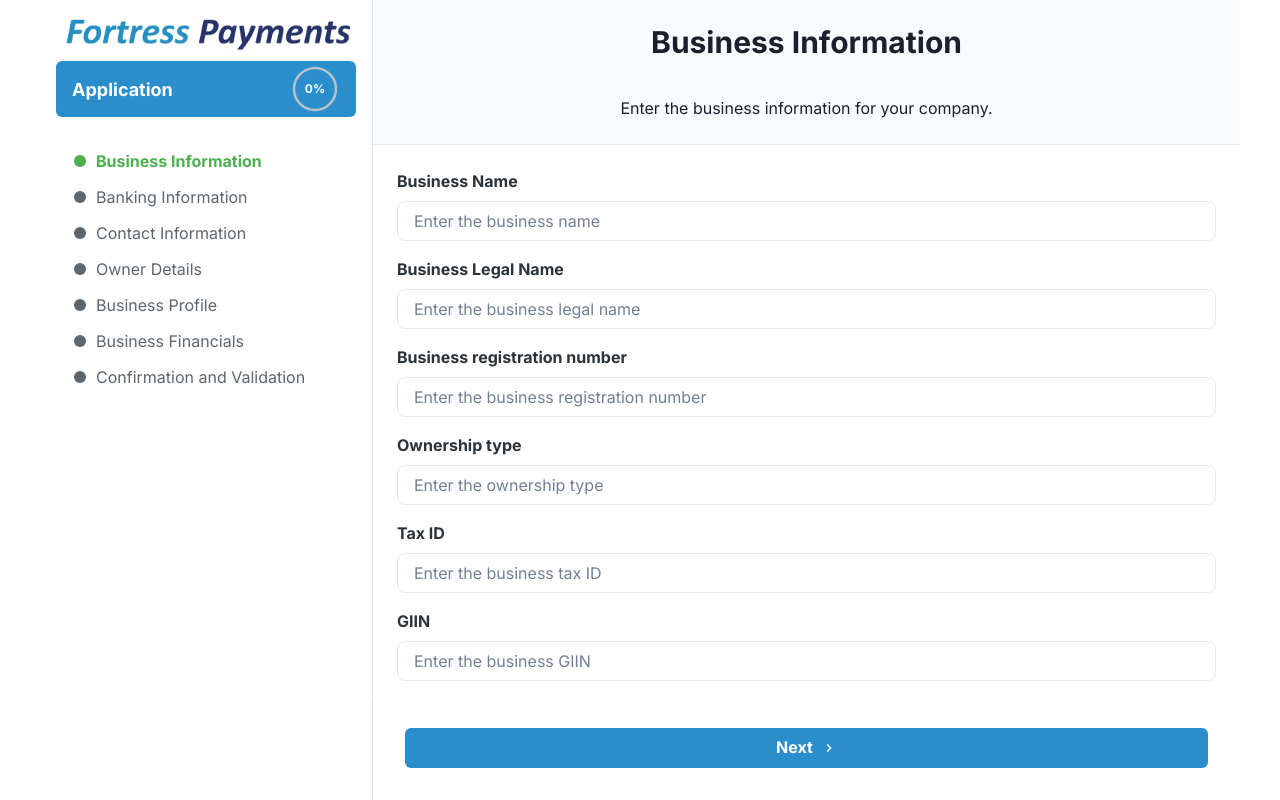
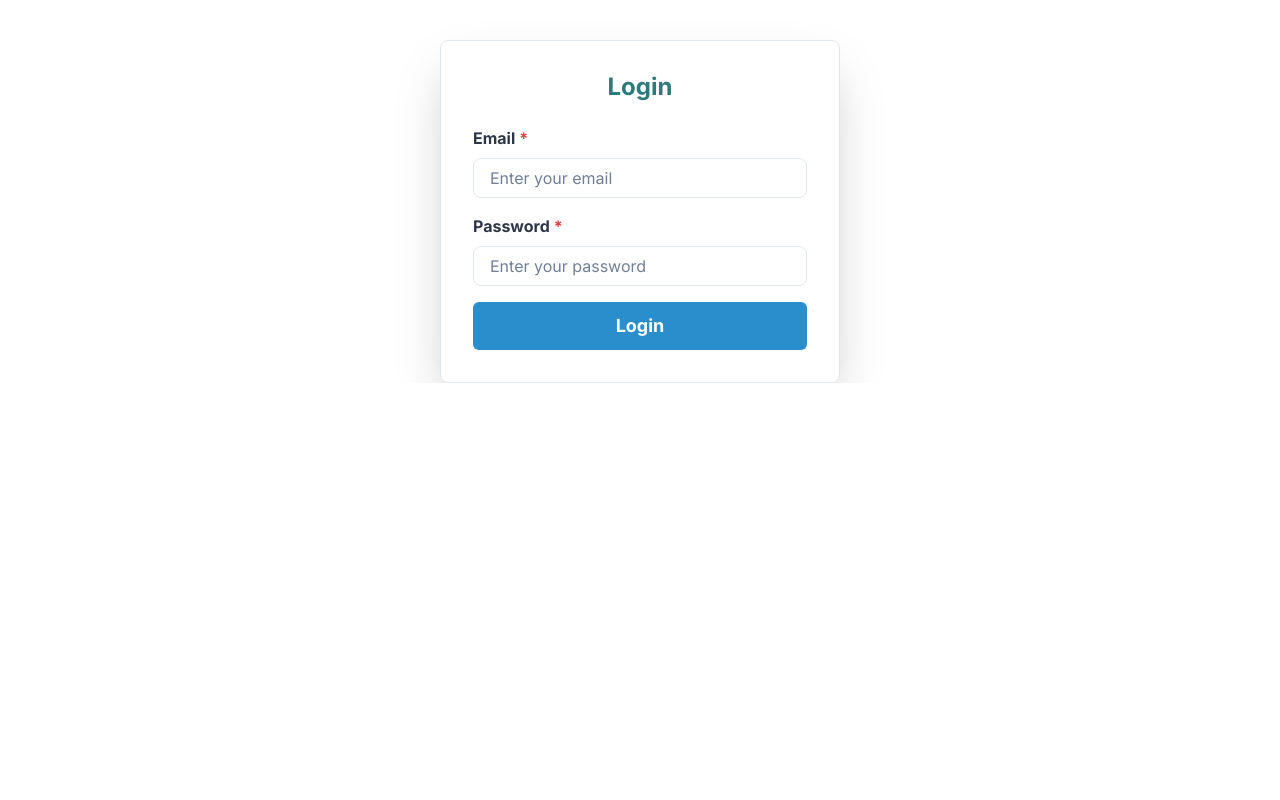
Before and after one commit to Elkinssm/forms-project, a React (Vite) app: page /login in a window 1280 px wide. Built offline with nearby package versions, Linux system fonts and the light colour scheme.

Commit message:
feat: add MainApp component with integrated forms and update react-router-dom to version 6.30.0

```diff
--- a/package.json
+++ b/package.json
@@ -22,7 +22,7 @@
     "react-dom": "^18.3.1",
     "react-hook-form": "^7.53.0",
     "react-input-mask": "^2.0.4",
-    "react-router-dom": "^6.26.2",
+    "react-router-dom": "^6.30.0",
     "yup": "^1.6.1",
     "zod": "^3.23.8"
   },
--- a/src/AppAlter.tsx
+++ b/src/AppAlter.tsx
@@ -1,94 +1,22 @@
+// App.tsx
 import { Box, ChakraProvider } from "@chakra-ui/react";
+import { BrowserRouter, Routes, Route, Navigate } from "react-router-dom";
 import theme from "./theme";
 import "./App.css";
-import Sidebar from "./components/Sidebar/SidebarAlter";
-import BusinessForm from "./components/Mozart/BusinessForm/BusinessForm";
-import { businessSchema } from "./components/Mozart/BusinessForm/businessSchema";
-import BankingForm from "./components/Mozart/BankingForm/BankingForm";
-import { bankingSchema } from "./components/Mozart/BankingForm/bankingShema";
-import SendConfirm from "./components/Onboarding/SendConfirm/SendConfirm";
-import ContactForm from "./components/Mozart/ContactForm/ContactForm";
-import contactSchema from "./components/Mozart/ContactForm/contactSchema";
-import OwnerDetailsForm from "./components/Mozart/OwnerDetailsForm/OwnerDetailForm";
-import { ownerDetailsSchema } from "./components/Mozart/OwnerDetailsForm/ownerDetailsSchema";
-import BusinessProfileForm from "./components/Mozart/BusinessProfileForm/BusinessProfileForm";
-import { businessProfileSchema } from "./components/Mozart/BusinessProfileForm/businessProfileSchema";
-import BusinessFinancialsForm from "./components/Mozart/BusinessFinancialsForm/BusinessFinancialsForm";
-import { businessFinancialsSchema } from "./components/Mozart/BusinessFinancialsForm/businessFinancialsSchema";
+import Login from "./components/Login/Login";
+import MainApp from "./components/MainApp/MainApp";
 
 function App() {
   return (
     <ChakraProvider theme={theme}>
-      <Box maxW={"1200px"} mx="auto" overflow={"auto"}>
-        {/* Pasamos los formularios como children del Sidebar */}
-        <Sidebar>
-          <BusinessForm
-            title="Business Information"
-            description="Enter the business information for your company."
-            validationSchema={businessSchema}
-          />
-          <BankingForm
-            title="Banking Information"
-            description="Enter the Bank Information."
-            validationSchema={bankingSchema}
-          />
-
-          <ContactForm
-            title="Contact Information"
-            description="Enter the Contact Information."
-            validationSchema={contactSchema}
-          />
-          <OwnerDetailsForm
-            title="Owner Details"
-            description="Enter the Owner Details."
-            validationSchema={ownerDetailsSchema}
-          />
-          <BusinessProfileForm
-            title="Business Profile"
-            description="Enter the Business Profile."
-            validationSchema={businessProfileSchema}
-          />
-          <BusinessFinancialsForm
-            title="Business Financials"
-            description="Enter the Business Financials."
-            validationSchema={businessFinancialsSchema}
-          />
-
-          {/* <CorporateInformationForm
-            title="Corporate Information"
-            description="Enter the Information where your company is legally registered."
-            validationSchema={corporateInformationFormSchema}
-          />
-          <DBAInformationForm
-            title="DBA Information"
-            description="Provide details about your company information."
-            validationSchema={DBAInformationScheme}
-          />
-          <BusinessProfileForm
-            title="Business Profile"
-            description="Define your business profile and key activities."
-            validationSchema={businessProfileSchema}
-          />
-          <OwnerInformationForm
-            title="Owner Information"
-            description="The following information for each individual who owns 25% or more of the equity."
-            validationSchema={ownerInformationScheme}
-          />
-          <ControllingOfficerForm
-            title="Controlling Officer"
-            description="Complete the following information for one individual with significant responsibility."
-            validationSchema={controllingOfficerSchema}
-          />
-          <SalesProfileForm
-            title="Sales Profile"
-            description="Provide information about your sales operations."
-            validationSchema={salesProfileSchema}
-          />*/}
-          <SendConfirm
-            title="Confirmation and Validation"
-            description="Confirm your information and validate your identity."
-          />
-        </Sidebar>
+      <Box maxW="1200px" mx="auto" overflow="auto">
+        <BrowserRouter>
+          <Routes>
+            <Route path="/" element={<Navigate to="/login" replace />} />
+            <Route path="/login" element={<Login />} />
+            <Route path="/forms/*" element={<MainApp />} />
+          </Routes>
+        </BrowserRouter>
       </Box>
     </ChakraProvider>
   );
--- /dev/null
+++ b/src/components/Login/Login.tsx
@@ -0,0 +1,101 @@
+import React, { useState } from "react";
+import {
+  Box,
+  Button,
+  FormControl,
+  FormLabel,
+  Input,
+  VStack,
+  Heading,
+  Modal,
+  ModalOverlay,
+  ModalContent,
+  ModalHeader,
+  ModalFooter,
+  ModalBody,
+  ModalCloseButton,
+  useDisclosure,
+  Text,
+} from "@chakra-ui/react";
+import { useNavigate } from "react-router-dom";
+
+const Login: React.FC = () => {
+  const navigate = useNavigate();
+  const { isOpen, onOpen, onClose } = useDisclosure();
+  const [email, setEmail] = useState("");
+  const [password, setPassword] = useState("");
+
+  const handleLogin = (e: React.FormEvent<HTMLFormElement>) => {
+    e.preventDefault();
+    if (email === "admin@mail.com" && password === "admin") {
+      navigate("/forms");
+    } else {
+      onOpen();
+    }
+  };
+
+  return (
+    <Box
+      p={8}
+      maxW="400px"
+      mx="auto"
+      mt={10}
+      bg="white"
+      borderRadius="lg"
+      boxShadow="2xl"
+      border="1px solid"
+      borderColor="gray.200"
+    >
+      <Heading mb={6} textAlign="center" color="teal.600" fontSize="2xl">
+        Login
+      </Heading>
+      <form onSubmit={handleLogin}>
+        <VStack spacing={4}>
+          <FormControl id="email" isRequired>
+            <FormLabel color="gray.700">Email</FormLabel>
+            <Input
+              type="email"
+              placeholder="Enter your email"
+              value={email}
+              onChange={(e) => setEmail(e.target.value)}
+              focusBorderColor="teal.500"
+            />
+          </FormControl>
+          <FormControl id="password" isRequired>
+            <FormLabel color="gray.700">Password</FormLabel>
+            <Input
+              type="password"
+              placeholder="Enter your password"
+              value={password}
+              onChange={(e) => setPassword(e.target.value)}
+              focusBorderColor="teal.500"
+            />
+          </FormControl>
+          <Button type="submit" colorScheme="teal" width="full" size="lg">
+            Login
+          </Button>
+        </VStack>
+      </form>
+
+      <Modal isOpen={isOpen} onClose={onClose} isCentered>
+        <ModalOverlay />
+        <ModalContent>
+          <ModalHeader color="red.500">Login Failed</ModalHeader>
+          <ModalCloseButton />
+          <ModalBody>
+            <Text color="red.500" fontSize="md">
+              Incorrect email or password. Please try again.
+            </Text>
+          </ModalBody>
+          <ModalFooter>
+            <Button colorScheme="teal" mr={3} onClick={onClose}>
+              Close
+            </Button>
+          </ModalFooter>
+        </ModalContent>
+      </Modal>
+    </Box>
+  );
+};
+
+export default Login;
--- /dev/null
+++ b/src/components/MainApp/MainApp.tsx
@@ -0,0 +1,59 @@
+
+import React from "react";
+import Sidebar from "../Sidebar/SidebarAlter";
+import BusinessForm from "../Mozart/BusinessForm/BusinessForm";
+import { businessSchema } from "../Mozart/BusinessForm/businessSchema";
+import BankingForm from "../Mozart/BankingForm/BankingForm";
+import { bankingSchema } from "../Mozart/BankingForm/bankingShema";
+import ContactForm from "../Mozart/ContactForm/ContactForm";
+import contactSchema from "../Mozart/ContactForm/contactSchema";
+import OwnerDetailsForm from "../Mozart/OwnerDetailsForm/OwnerDetailForm";
+import { ownerDetailsSchema } from "../Mozart/OwnerDetailsForm/ownerDetailsSchema";
+import BusinessProfileForm from "../Mozart/BusinessProfileForm/BusinessProfileForm";
+import { businessProfileSchema } from "../Mozart/BusinessProfileForm/businessProfileSchema";
+import BusinessFinancialsForm from "../Mozart/BusinessFinancialsForm/BusinessFinancialsForm";
+import { businessFinancialsSchema } from "../Mozart/BusinessFinancialsForm/businessFinancialsSchema";
+import SendConfirm from "../Onboarding/SendConfirm/SendConfirm";
+
+const MainApp: React.FC = () => {
+  return (
+    <Sidebar>
+      <BusinessForm
+        title="Business Information"
+        description="Enter the business information for your company."
+        validationSchema={businessSchema}
+      />
+      <BankingForm
+        title="Banking Information"
+        description="Enter the Bank Information."
+        validationSchema={bankingSchema}
+      />
+      <ContactForm
+        title="Contact Information"
+        description="Enter the Contact Information."
+        validationSchema={contactSchema}
+      />
+      <OwnerDetailsForm
+        title="Owner Details"
+        description="Enter the Owner Details."
+        validationSchema={ownerDetailsSchema}
+      />
+      <BusinessProfileForm
+        title="Business Profile"
+        description="Enter the Business Profile."
+        validationSchema={businessProfileSchema}
+      />
+      <BusinessFinancialsForm
+        title="Business Financials"
+        description="Enter the Business Financials."
+        validationSchema={businessFinancialsSchema}
+      />
+      <SendConfirm
+        title="Confirmation and Validation"
+        description="Confirm your information and validate your identity."
+      />
+    </Sidebar>
+  );
+};
+
+export default MainApp;
```
Also changed, not shown: 1 other file (tests, documents, lock files or other folders).
